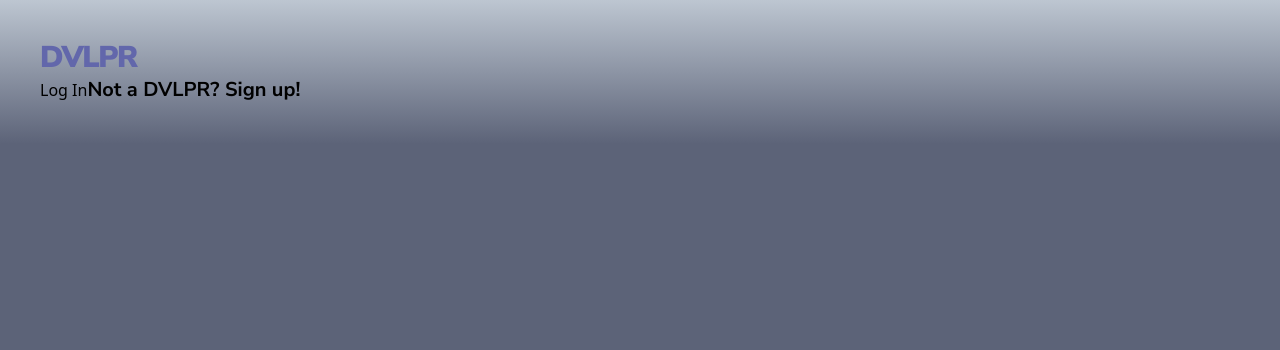
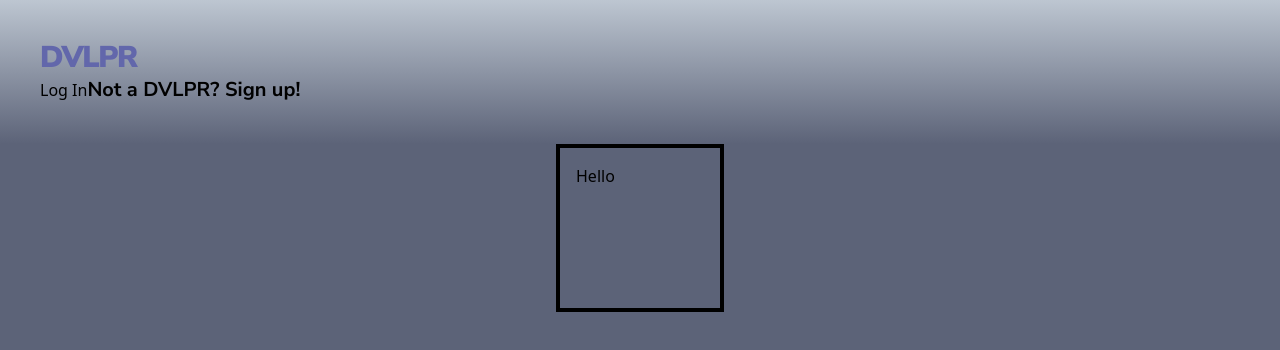
Before and after one commit to ywakili18/Dvlpr, a React (Create React App) app in the folder dvlpr/client/: page / in a window 1280 px wide. Shown: the top 350 px of the page. Built offline with nearby package versions, Linux system fonts and the light colour scheme.

Commit message:
experimental postcard

```diff
--- a/dvlpr/client/src/components/PostCard.js
+++ b/dvlpr/client/src/components/PostCard.js
@@ -1,7 +1,7 @@
 export default function PostCard() {
   return (
-    <div>
-      <div></div>
+    <div className="flex flex-col justify-center items-center">
+      <div className="box-content h-32 w-32 p-4 border-4">Hello</div>
     </div>
   )
 }
```
